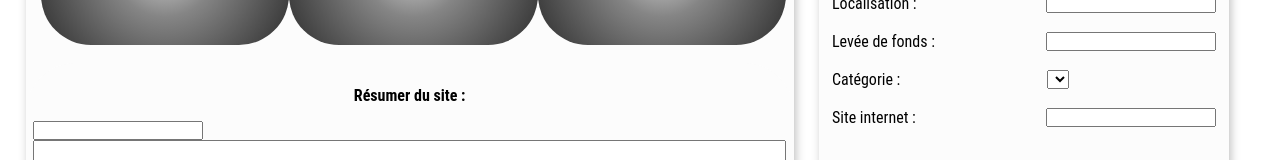
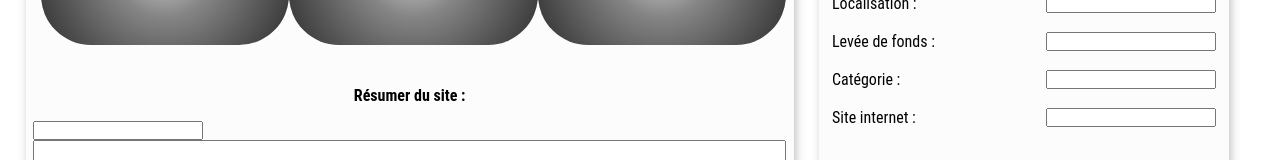
Before and after one commit to xko0/marketPlaceEngine, a Vue app in the folder marketfront/: page /adminmodifycard/1 in a window 1280 px wide. Shown: the part 508-668 px from the top of the page. Built offline with nearby package versions, Linux system fonts and the light colour scheme; no server answers.

Commit message:
ajout effet sur card

```diff
--- a/marketfront/src/components/admin/Admin-modify-card.vue
+++ b/marketfront/src/components/admin/Admin-modify-card.vue
@@ -34,20 +34,26 @@
             <h4>Résumer des services :</h4>
             <div class="detailsMarketPlace">
               <label for="anneeCreation">Année de Création :</label>
-              <input type="number" v-model="cardResume.anneeCreation" name="anneeCreation"/>
+              <input type="number" v-model="cardResume.anneeCreation" id="anneeCreation"/>
             </div>
             <div class="detailsMarketPlace">
               <label for="localisation">Localisation :</label>
-              <input type="text" v-model="cardResume.localisation" name="localisation"/>
+              <input type="text" v-model="cardResume.localisation" id="localisation"/>
             </div>
             <div class="detailsMarketPlace">
               <label for="leveeFonds">Levée de fonds :</label>
-              <input type="number" v-model="cardResume.leveeFonds" name="leveeFonds"/>
+              <input type="number" v-model="cardResume.leveeFonds" id="leveeFonds"/>
             </div>
             <div class="detailsMarketPlace">
               <label for="categorie">Catégorie :</label>
-              <select type="text" v-model="cardResume.categorie" name="categorie"/>
-              <option value=""></option>
+              <!-- <select type="text" v-model="cardResume.categorie" id="categorie"> -->
+                <!-- <option value="dog">dog</option> -->
+                  <input type="text" name="example" list="exampleList">
+                <datalist id="exampleList">
+                  <option value="A">A</option>
+                  <option value="B">B</option>
+                </datalist>
+              <!-- </select> -->
             </div>
             <div class="detailsMarketPlace">
               <label for="url">Site internet :</label>
--- a/marketfront/src/components/layout/Cards.vue
+++ b/marketfront/src/components/layout/Cards.vue
@@ -50,6 +50,10 @@ export default {
   flex-direction: column;
   justify-content: center;
   align-items: center;
+  cursor: pointer;
+}
+.card:hover {
+  transform: scale(1.1);
 }
 .cardLogo {
   width: 371px;
```
